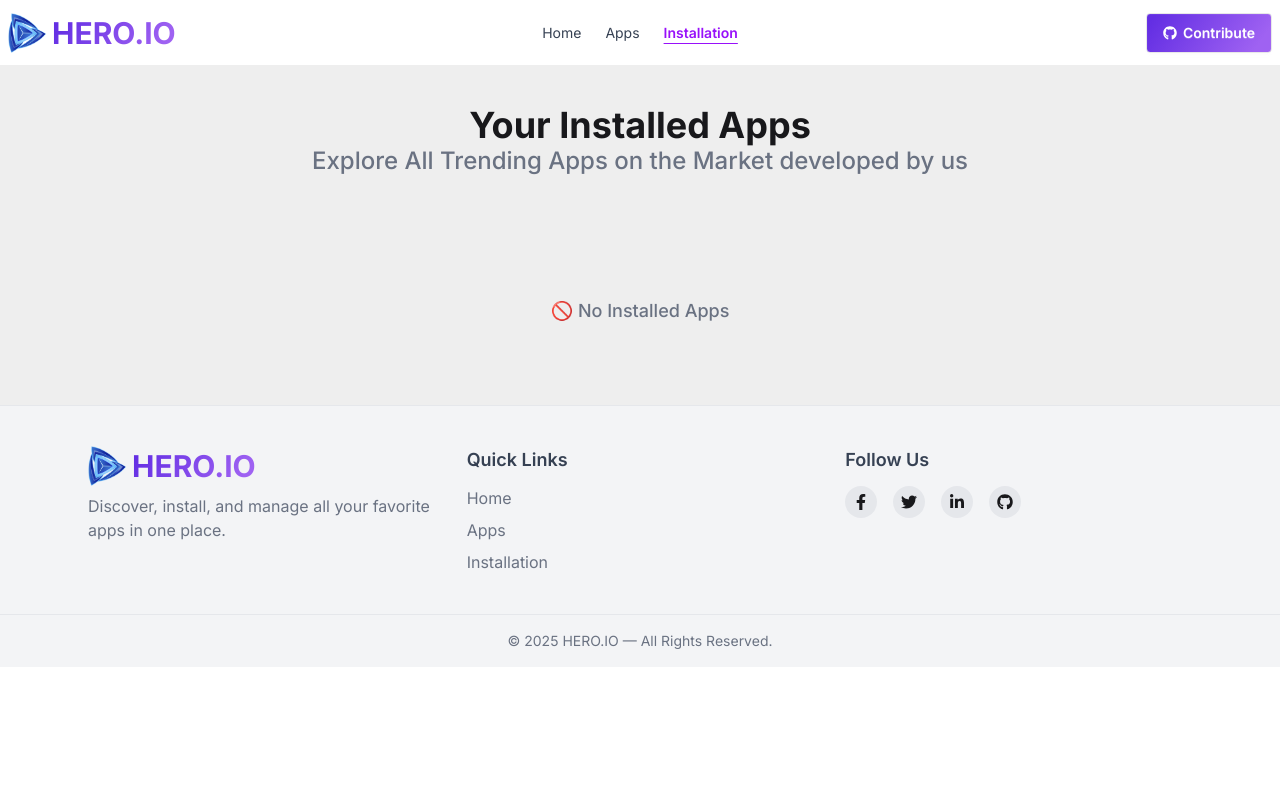
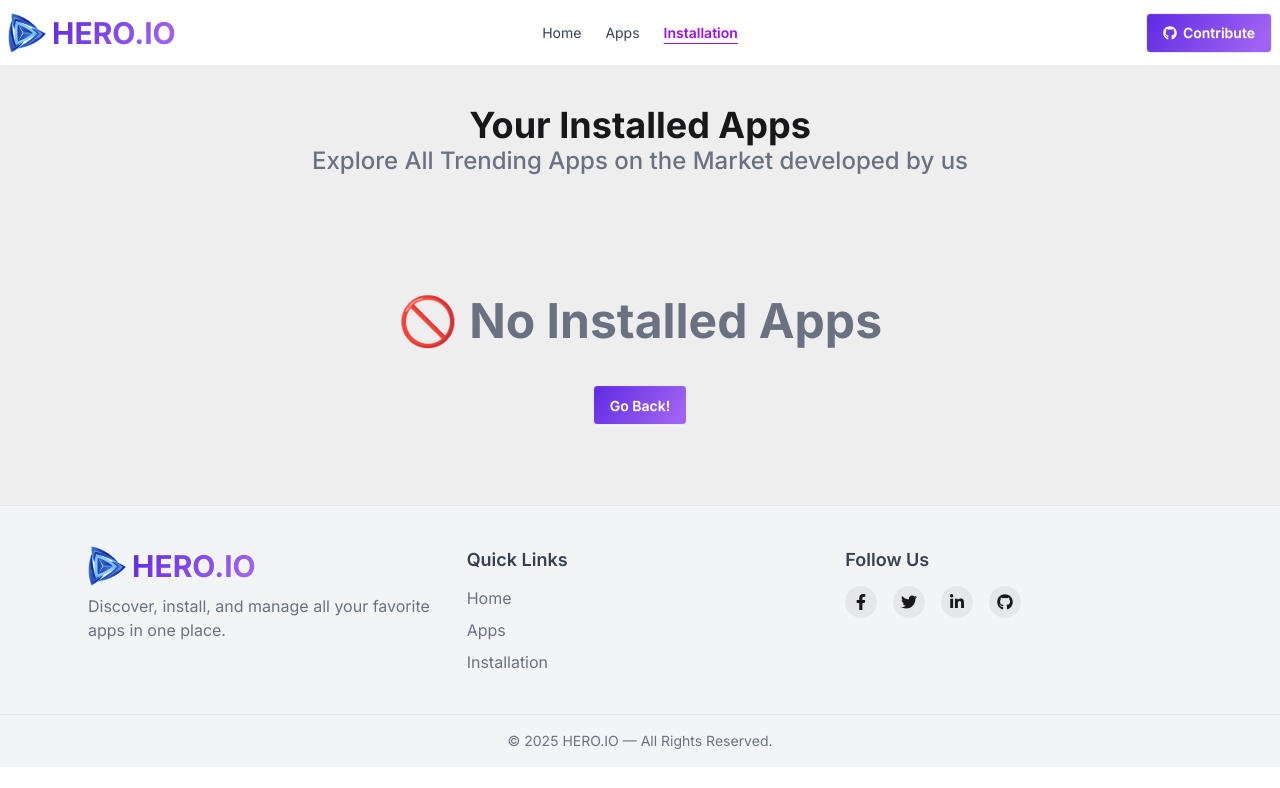
Before and after one commit to eng-ronyislam/heroio-apps, a React (Vite) app: page /installation in a window 1280 px wide. Shown: the top 788 px of the page. Built offline with nearby package versions, Linux system fonts and the light colour scheme.

Commit message:
Fixed the error.

```diff
--- a/src/components/AllApps/AllApps.jsx
+++ b/src/components/AllApps/AllApps.jsx
@@ -13,7 +13,7 @@ const AllApps = ({ apps }) => {
     const timer = setTimeout(() => {
       if (term) {
         const filtered = apps.filter((app) =>
-          app?.title?.toLowerCase().includes(term)
+          app?.title?.trim().toLowerCase().includes(term)
         );
         setFilteredApps(filtered);
       } else {
@@ -74,10 +74,11 @@ const AllApps = ({ apps }) => {
               ))}
             </div>
           ) : (
-            <div className="text-center text-gray-500 text-lg font-medium py-10">
+            <div className="text-center text-gray-500 text-5xl font-bold py-10">
               🚫 No App Found
             </div>
           )}
+
         </div>
       )}
     </div>
--- a/src/components/InstalledApps/InstalledApps.jsx
+++ b/src/components/InstalledApps/InstalledApps.jsx
@@ -29,9 +29,9 @@ const InstalledApps = () => {
 
   const handleRemove = (id, title) => {
     toast.info(`🗑️ ${title} uninstalled successfully!`, {
-    position: "top-right",
-    autoClose: 2000
-  });
+      position: "top-right",
+      autoClose: 2000,
+    });
 
     const updatedList = installList.filter((app) => app.id !== id);
     setInstallList(updatedList);
@@ -48,9 +48,21 @@ const InstalledApps = () => {
 
   if (installList.length === 0) {
     return (
-      <div className="text-center py-20 text-gray-500 text-lg font-medium">
-        🚫 No Installed Apps
-      </div>
+      <>
+        <div className="text-center pt-20 text-gray-500 text-5xl font-bold">
+          🚫 No Installed Apps
+        </div>
+        <div className="text-center pt-10 pb-20">
+          <button style={{
+              background: "linear-gradient(125deg, #632EE3 5.68%, #9F62F2 88.38%)"
+            }}
+          className="btn text-white font-semibold hover:scale-105 transition-transform duration-300"
+          onClick={() => window.history.back()}
+        >
+          Go Back!
+        </button>
+        </div>
+      </>
     );
   }
 
--- a/src/pages/ErrorPage/ErrorPage.jsx
+++ b/src/pages/ErrorPage/ErrorPage.jsx
@@ -5,10 +5,10 @@ import img from "../../assets/error-404.png";
 
 const ErrorPage = () => {
   return (
-    <div className="min-h-screen flex flex-col bg-gray-50">
+    <div className=" bg-base-300">
       <Navbar />
-      <div className="flex flex-1 flex-col items-center justify-center text-center px-4">
-        <img src={img} className="mb-5" />
+      <div className="flex flex-col items-center justify-center text-center px-4 py-10">
+        <img src={img} className="mb-5 w-3/12" />
         <h1 className="lg:text-5xl text-3xl font-bold text-gray-800 mb-2">
           Oops, page not found!
         </h1>
```
